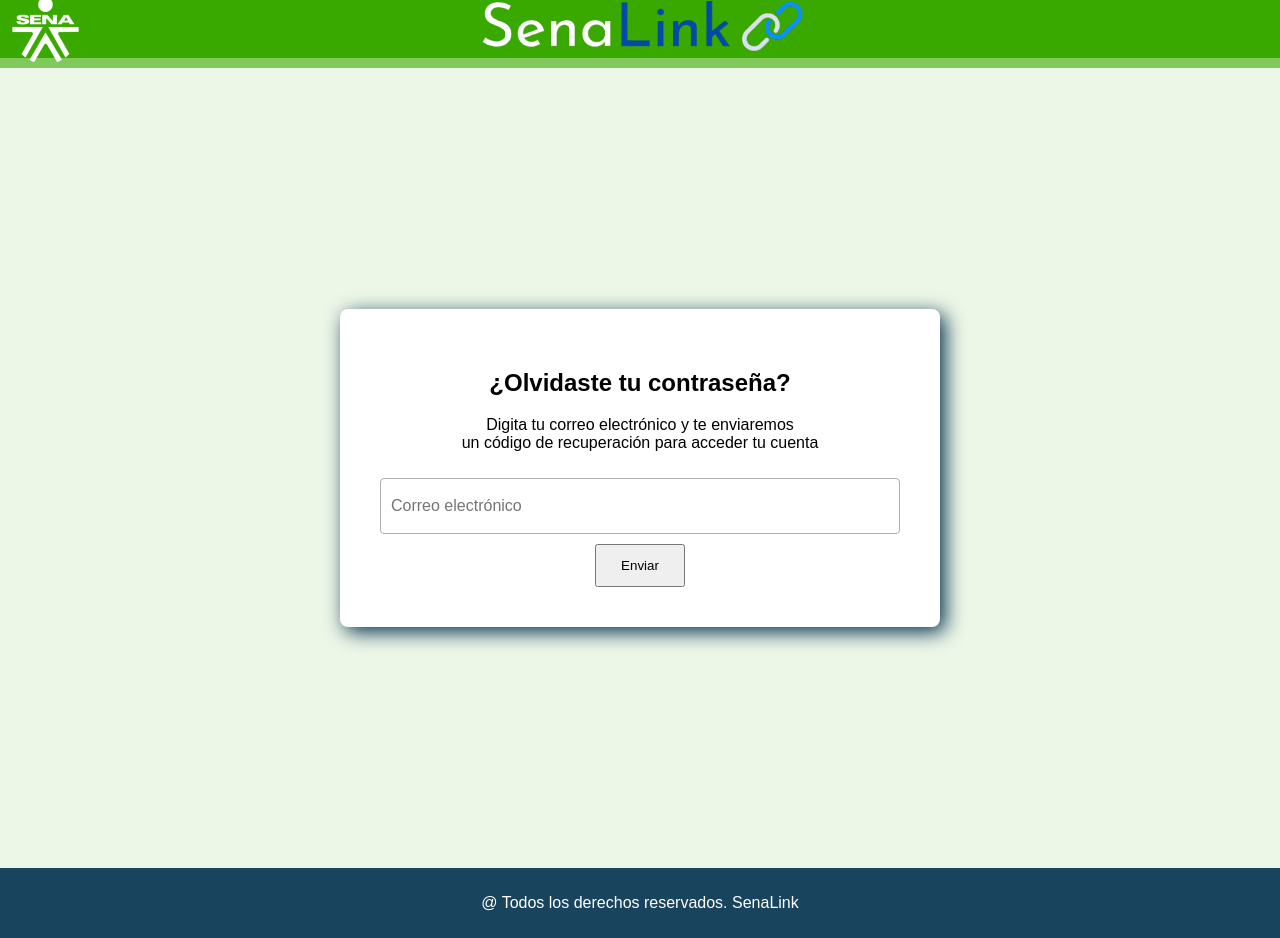
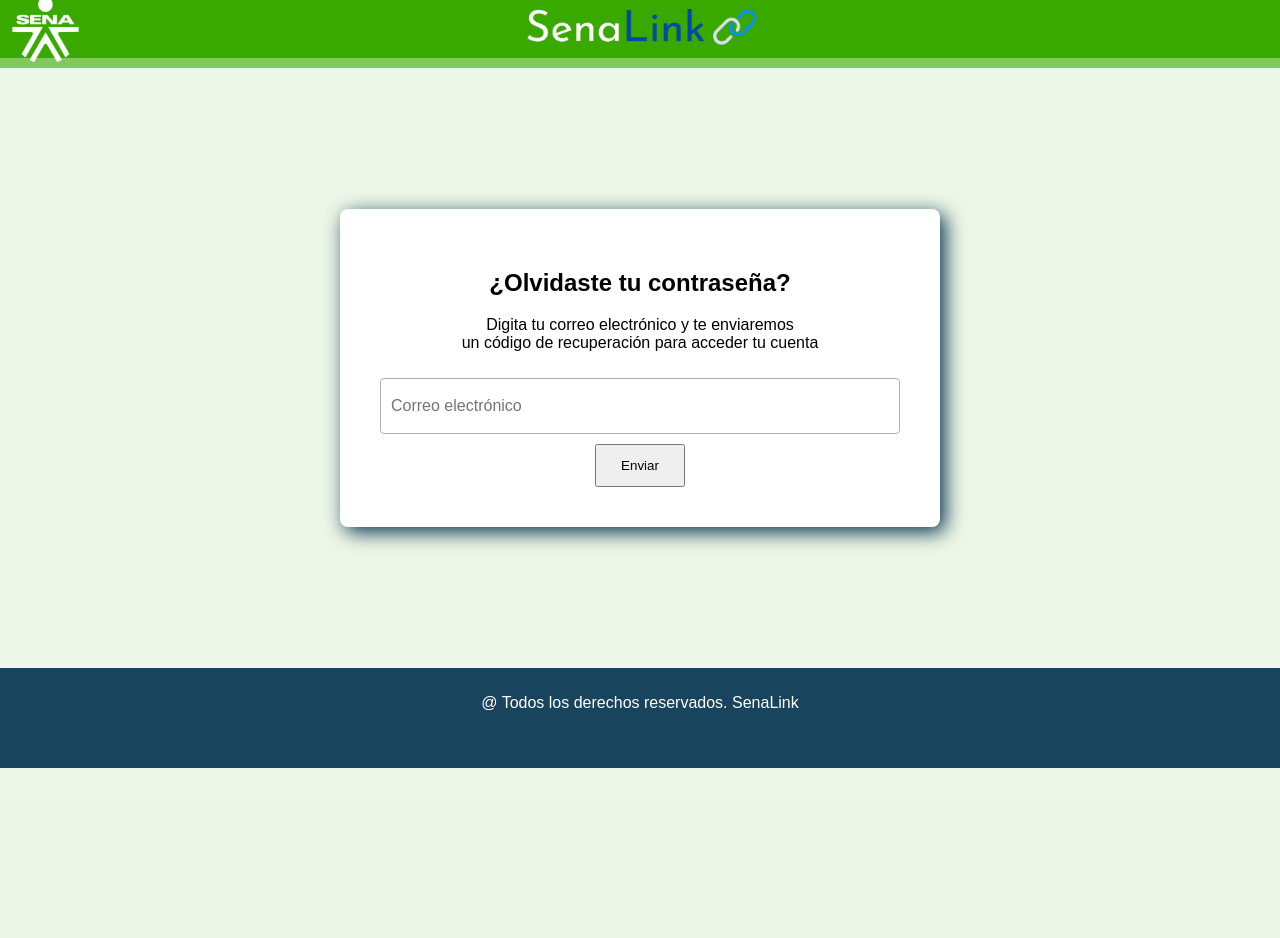
Before and after one commit to felipe397/senalink5, a PHP site: page /html/Forgot.html in a window 1280 px wide. After the commit the page ends 768 px from the top, so only its background shows below. Run offline with PHP 8.4, Linux system fonts and the light colour scheme.

Commit message:
footer feo

```diff
--- a/senalink/css/Inputs.css
+++ b/senalink/css/Inputs.css
@@ -106,7 +106,7 @@
 }
 
 .logo__senalink{
-  height: 6rem;
+  height: 4rem;
   max-width: 100%;
 }
 
@@ -122,8 +122,21 @@
   align-items: center;
   justify-content: center;
   min-height: 100%;
+  flex-direction: column;
+  margin: -10rem 0 -10rem 0;
 }
 .container__forms{
+  background-color: white;
+  padding: 4rem;
+  border-radius: 0.8rem;
+  box-shadow: 0 0 1rem rgba(0, 0, 0, 0.1);
+  width: 60rem;
+  border-radius: 0.8rem;
+  box-shadow: 0.5rem 0.5rem 2rem  rgba(0, 48, 77,1);
+  text-align: center;
+  max-width: 100%;
+}
+.container__forms--forgot{
   background-color: white;
   padding: 4rem;
   border-radius: 0.8rem;
@@ -292,4 +305,5 @@ footer {
     text-align: center;
     width: 100%;
     padding: 1rem;
+    height: 10rem;
 }
--- a/senalink/html/Forgot.html
+++ b/senalink/html/Forgot.html
@@ -13,7 +13,7 @@
   </div>
 
   <div class="header__center">
-    <img src="../img/sena-link-removebg-preview-10.png" alt="Logo Centro" class="logo">
+    <img src="../img/sena-link-removebg-preview-10.png" alt="Logo Centro" class="logo__Senalink">
   </div>
 
   <div class="header__right">
@@ -23,7 +23,7 @@
 </header>
 <div class="linea-verde"></div>
 <div class="container">
-  <main class="container__forms">
+  <main class="container__forms--forgot">
         <h2>¿Olvidaste tu contraseña?</h2>
         <p>Digita tu correo electrónico y te enviaremos <br> un código de recuperación para acceder tu cuenta</p>
         <input placeholder="Correo electrónico" type="email"/>
```
